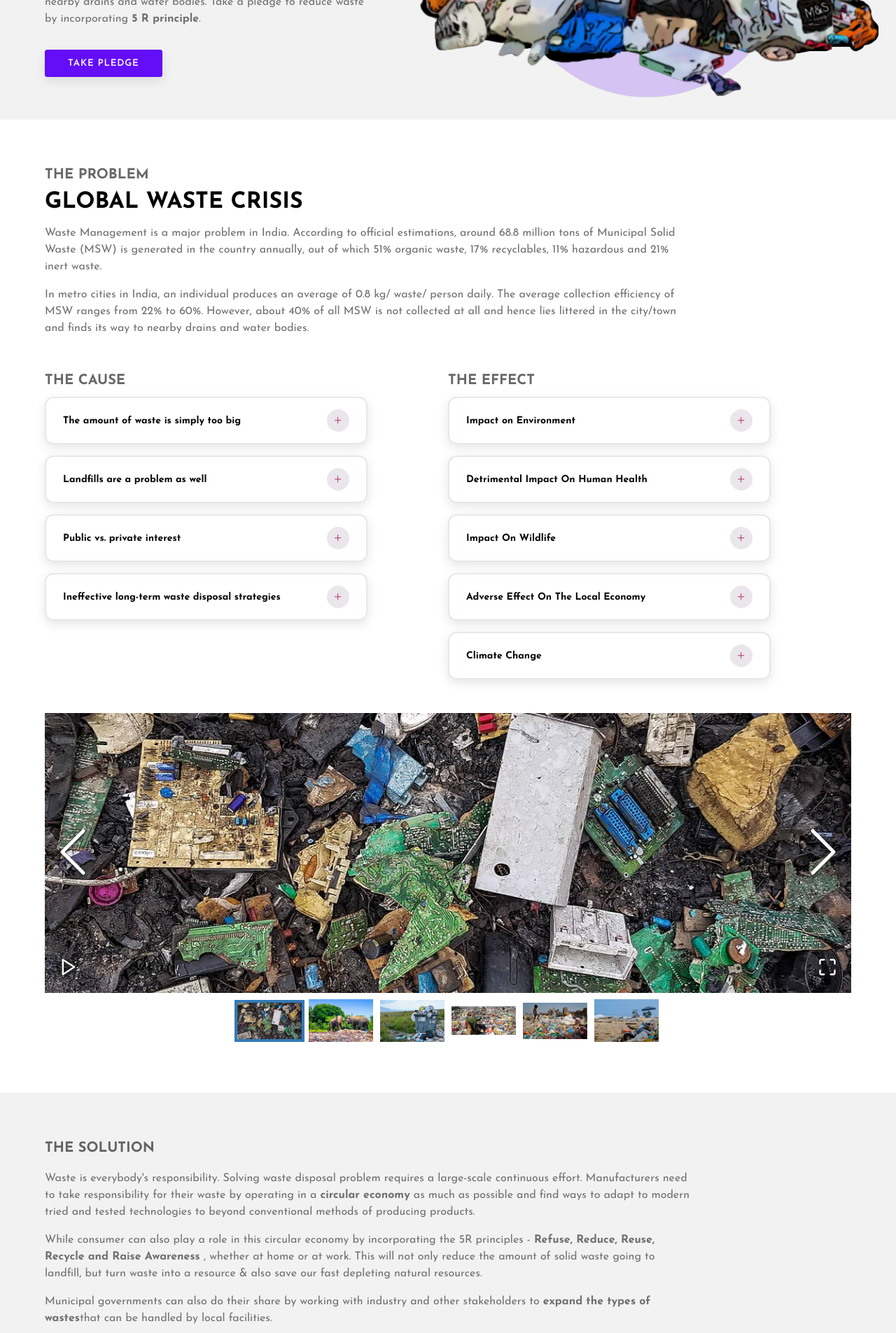
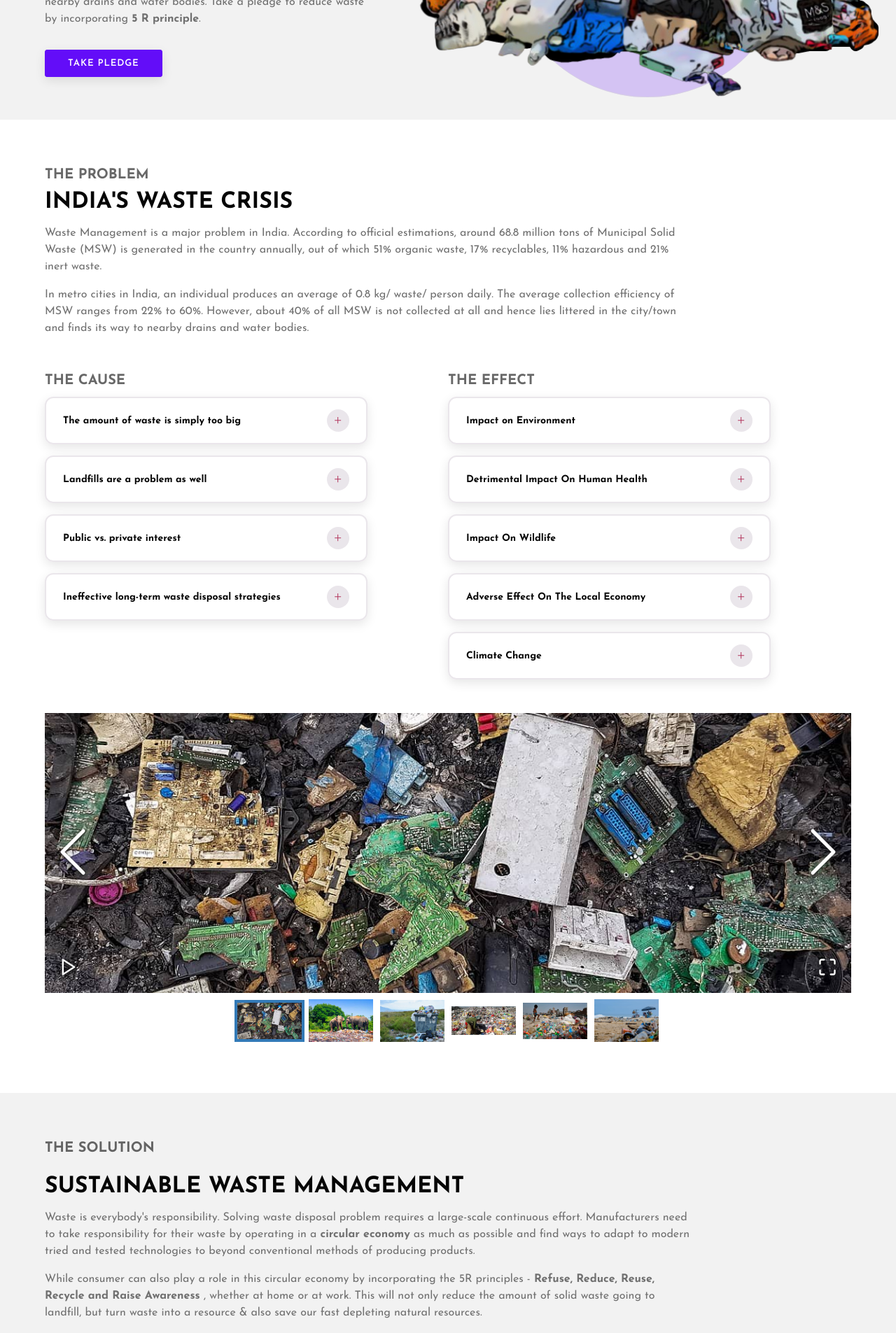
Before and after one commit to vk0808/clean-earth, a React (Create React App) app: page / in a window 1280 px wide. Shown: the part 312-2217 px from the top of the page at 70% size. Built offline with nearby package versions, Linux system fonts and the light colour scheme.

Commit message:
modified: content

```diff
--- a/src/components/Problem/ProblemIntro.js
+++ b/src/components/Problem/ProblemIntro.js
@@ -8,7 +8,7 @@ const ProblemIntro = () => {
     <>
       <section className="problem">
         <h3 className="sub-heading">The Problem</h3>
-        <h2 className="main-heading">Global waste crisis</h2>
+        <h2 className="main-heading">India's waste crisis</h2>
         <p className="desc">
           Waste Management is a major problem in India. According to official
           estimations, around 68.8 million tons of Municipal Solid Waste (MSW)
--- a/src/components/Solution/Solution.js
+++ b/src/components/Solution/Solution.js
@@ -5,6 +5,7 @@ const SolutionIntro = () => {
     <>
       <section className="solution">
         <h3 className="sub-heading">The Solution</h3>
+        <h2 className="main-heading">Sustainable waste management</h2>
         <p className="desc">
           Waste is everybody's responsibility. Solving waste disposal problem
           requires a large-scale continuous effort. Manufacturers need to take
```
